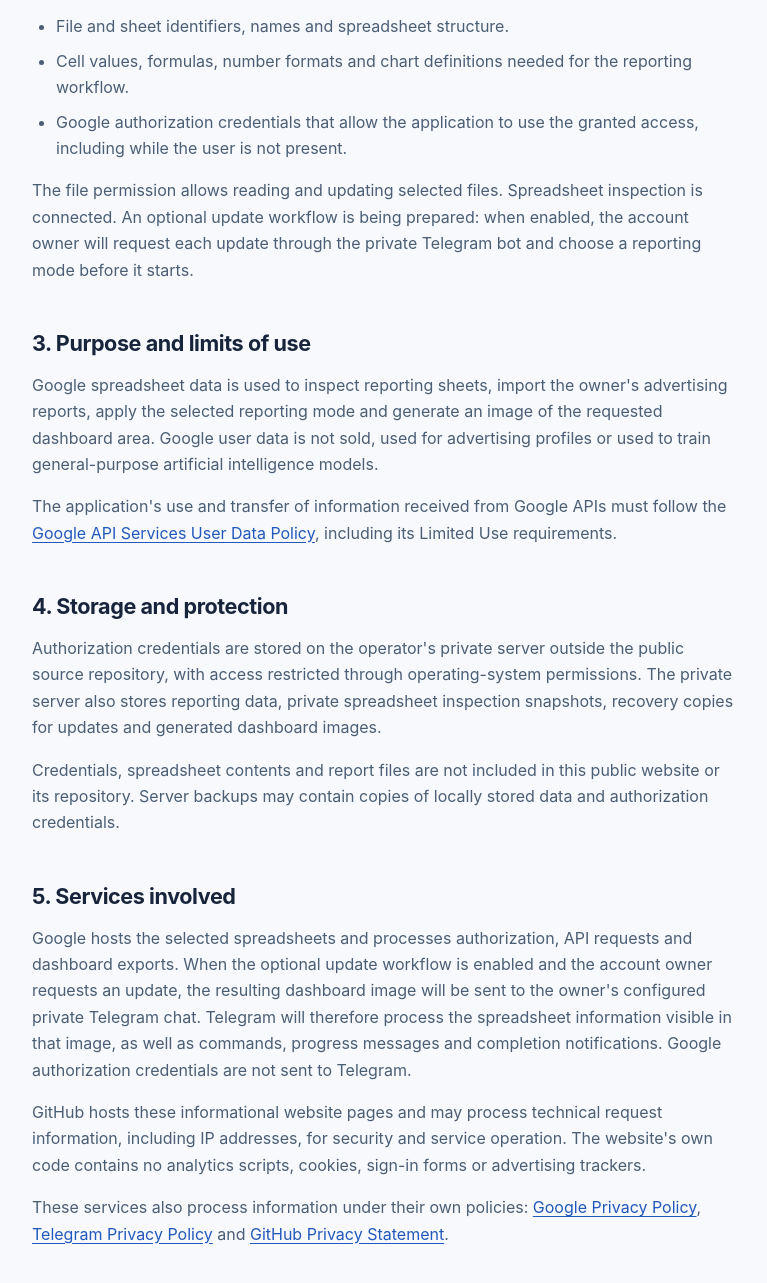
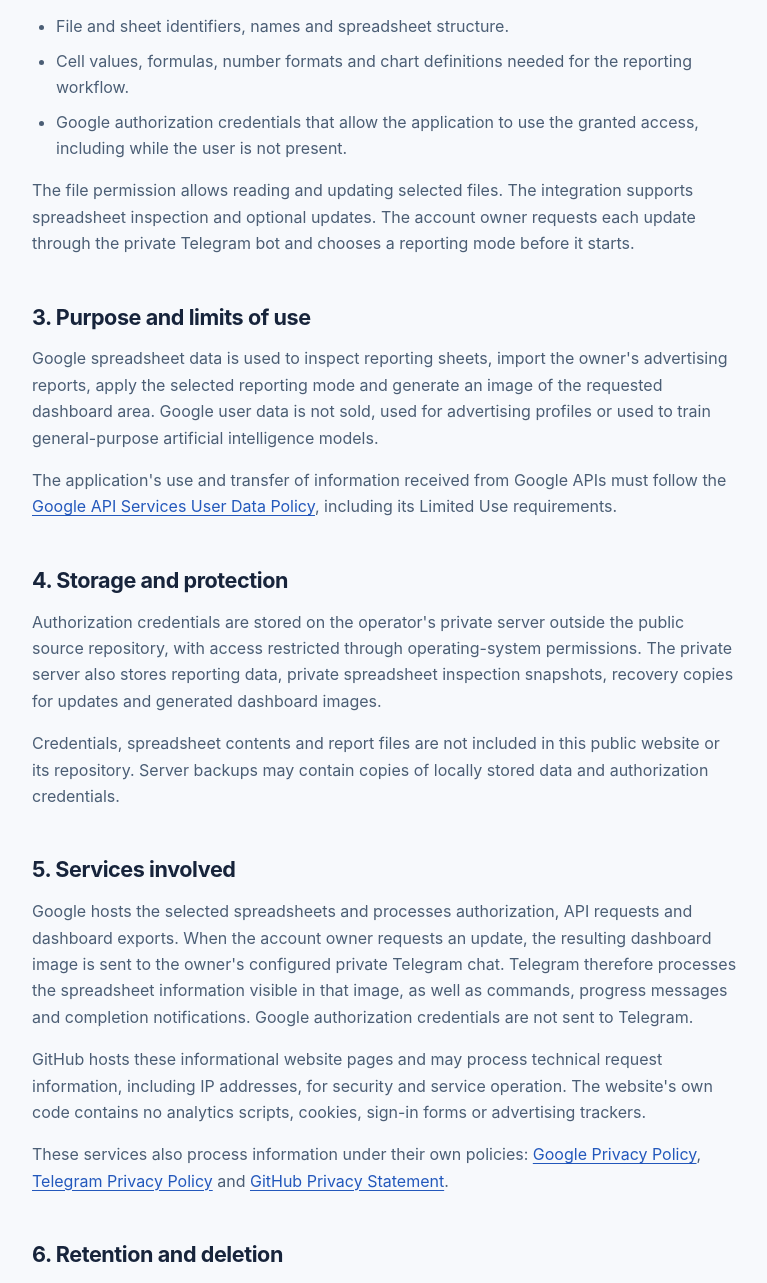
Before and after one commit to Anatoli-K/arbitrage-platform-site, a plain HTML site: page privacy.html in a window 1280 px wide. Shown: the part 770-2053 px from the top of the page, without its empty margins (198-965 px from the left). Drawn offline with Linux system fonts and the light colour scheme.

Commit message:
docs: reflect enabled spreadsheet update workflow

```diff
--- a/privacy.html
+++ b/privacy.html
@@ -49,7 +49,7 @@
           <li>Cell values, formulas, number formats and chart definitions needed for the reporting workflow.</li>
           <li>Google authorization credentials that allow the application to use the granted access, including while the user is not present.</li>
         </ul>
-        <p>The file permission allows reading and updating selected files. Spreadsheet inspection is connected. An optional update workflow is being prepared: when enabled, the account owner will request each update through the private Telegram bot and choose a reporting mode before it starts.</p>
+        <p>The file permission allows reading and updating selected files. The integration supports spreadsheet inspection and optional updates. The account owner requests each update through the private Telegram bot and chooses a reporting mode before it starts.</p>
       </section>
 
       <section aria-labelledby="purpose">
@@ -66,7 +66,7 @@
 
       <section aria-labelledby="sharing">
         <h2 id="sharing">5. Services involved</h2>
-        <p>Google hosts the selected spreadsheets and processes authorization, API requests and dashboard exports. When the optional update workflow is enabled and the account owner requests an update, the resulting dashboard image will be sent to the owner's configured private Telegram chat. Telegram will therefore process the spreadsheet information visible in that image, as well as commands, progress messages and completion notifications. Google authorization credentials are not sent to Telegram.</p>
+        <p>Google hosts the selected spreadsheets and processes authorization, API requests and dashboard exports. When the account owner requests an update, the resulting dashboard image is sent to the owner's configured private Telegram chat. Telegram therefore processes the spreadsheet information visible in that image, as well as commands, progress messages and completion notifications. Google authorization credentials are not sent to Telegram.</p>
         <p>GitHub hosts these informational website pages and may process technical request information, including IP addresses, for security and service operation. The website's own code contains no analytics scripts, cookies, sign-in forms or advertising trackers.</p>
         <p>These services also process information under their own policies: <a href="https://policies.google.com/privacy">Google Privacy Policy</a>, <a href="https://telegram.org/privacy">Telegram Privacy Policy</a> and <a href="https://docs.github.com/en/site-policy/privacy-policies/github-general-privacy-statement">GitHub Privacy Statement</a>.</p>
       </section>
```
Also changed, not shown: index.html (+2 -2 lines).
